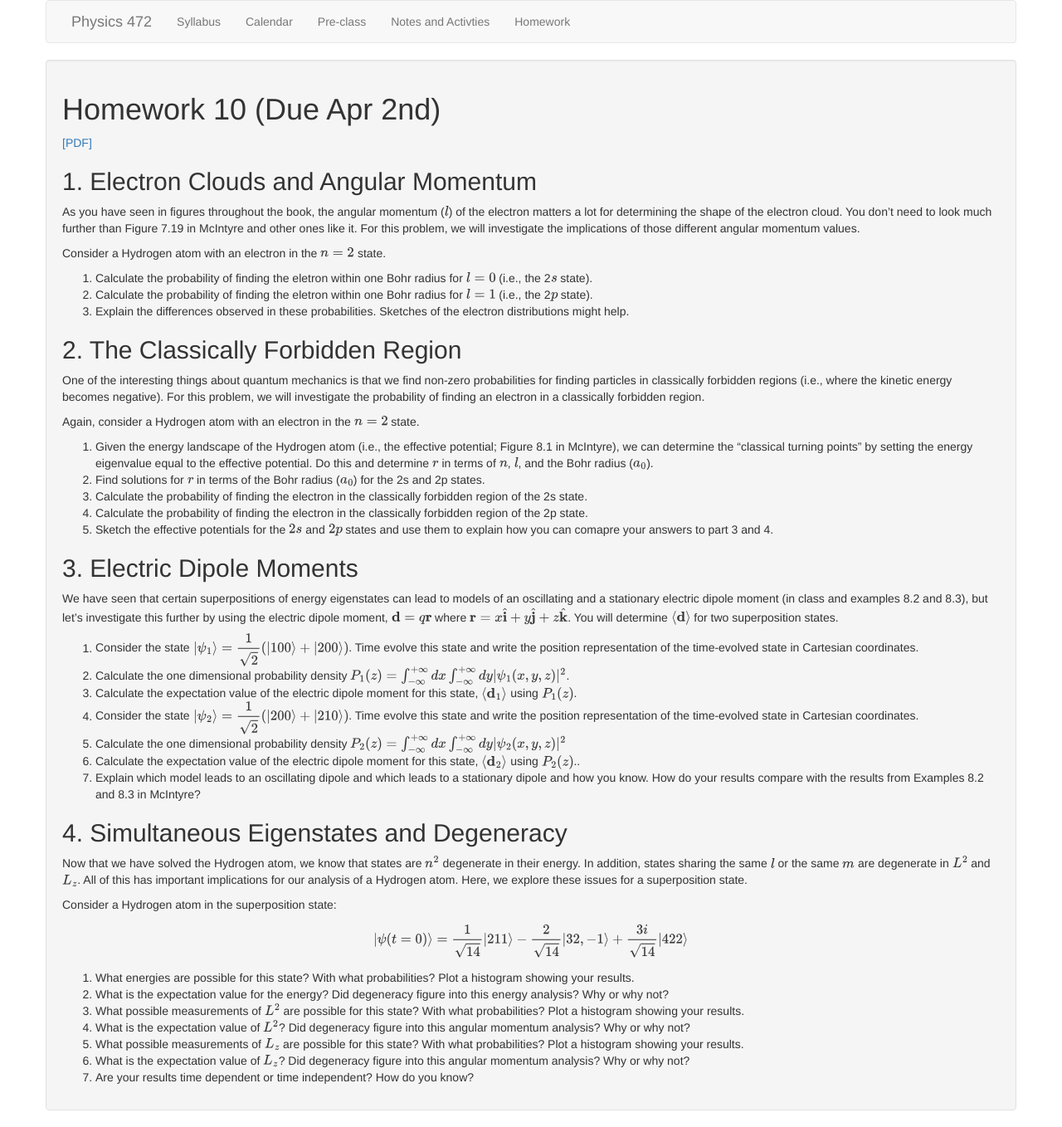
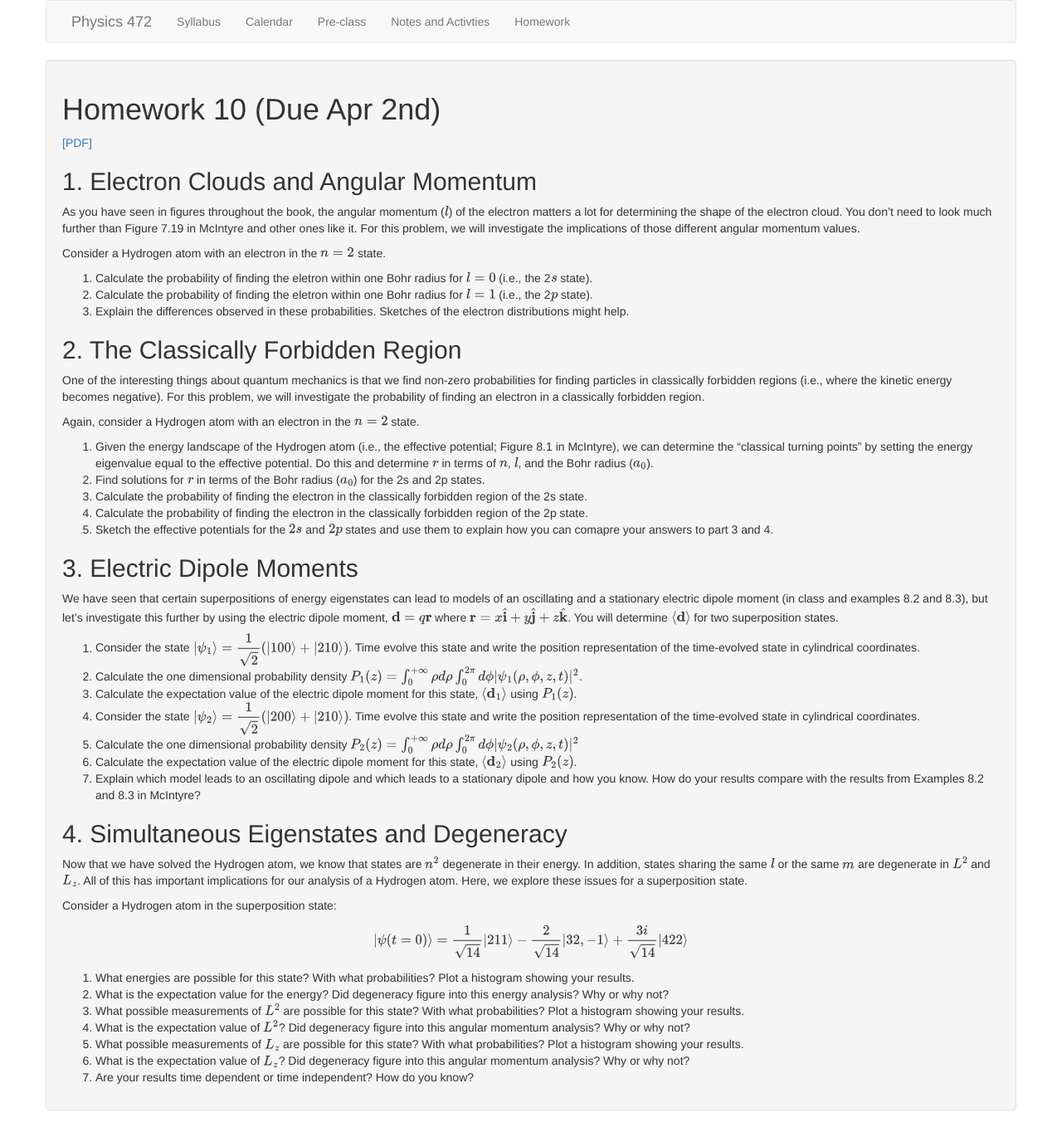
Before and after one commit to dannycab/phy472msu_s2021, a Jekyll site: the page built from assignments/homework10.md, in a window 1280 px wide. Shown: the whole page at 83% size. Built offline with Jekyll 4.4.1, drawn with Linux system fonts in a browser that asks for light colours.

Commit message:
added scaffolding

```diff
--- a/assignments/homework10.md
+++ b/assignments/homework10.md
@@ -32,12 +32,12 @@ Again, consider a Hydrogen atom with an electron in the $n=2$ state.
 
 We have seen that certain superpositions of energy eigenstates can lead to models of an oscillating and a stationary electric dipole moment (in class and examples 8.2 and 8.3), but let's investigate this further by using the electric dipole moment, $\mathbf{d} = q\mathbf{r}$ where $\mathbf{r} = x\hat{\mathbf{i}}+y\hat{\mathbf{j}}+z\hat{\mathbf{k}}$. You will determine $\langle \mathbf{d} \rangle$ for two superposition states.
 
-1. Consider the state $\ket{\psi_1} = \dfrac{1}{\sqrt{2}}\left(\ket{100}+\ket{200}\right)$. Time evolve this state and write the position representation of the time-evolved state in Cartesian coordinates.
-2. Calculate the one dimensional probability density $P_1(z) = \int_{-\infty}^{+\infty} dx \int_{-\infty}^{+\infty} dy \vert \psi_1(x,y,z) \vert^2$.
+1. Consider the state $\ket{\psi_1} = \dfrac{1}{\sqrt{2}}\left(\ket{100}+\ket{210}\right)$. Time evolve this state and write the position representation of the time-evolved state in cylindrical coordinates.
+2. Calculate the one dimensional probability density $P_1(z) = \int_{0}^{+\infty} \rho d\rho \int_{0}^{2\pi} d\phi \vert \psi_1(\rho,\phi,z,t) \vert^2$.
 3. Calculate the expectation value of the electric dipole moment for this state, $\langle \mathbf{d}_1 \rangle$ using $P_1(z)$.
-3. Consider the state $\ket{\psi_2} = \dfrac{1}{\sqrt{2}}\left(\ket{200}+\ket{210}\right)$. Time evolve this state and write the position representation of the time-evolved state in Cartesian coordinates.
-4. Calculate the one dimensional probability density $P_2(z) = \int_{-\infty}^{+\infty} dx \int_{-\infty}^{+\infty} dy \vert \psi_2(x,y,z) \vert^2$
-4. Calculate the expectation value of the electric dipole moment for this state, $\langle \mathbf{d}_2 \rangle$ using $P_2(z)$..
+3. Consider the state $\ket{\psi_2} = \dfrac{1}{\sqrt{2}}\left(\ket{200}+\ket{210}\right)$. Time evolve this state and write the position representation of the time-evolved state in cylindrical coordinates.
+4. Calculate the one dimensional probability density $P_2(z) = \int_{0}^{+\infty} \rho d\rho \int_{0}^{2\pi} d\phi \vert \psi_2(\rho,\phi,z,t) \vert^2$
+4. Calculate the expectation value of the electric dipole moment for this state, $\langle \mathbf{d}_2 \rangle$ using $P_2(z)$.
 5. Explain which model leads to an oscillating dipole and which leads to a stationary dipole and how you know. How do your results compare with the results from Examples 8.2 and 8.3 in McIntyre?
 
 ## 4. Simultaneous Eigenstates and Degeneracy
```
Also changed, not shown: 1 other file.
